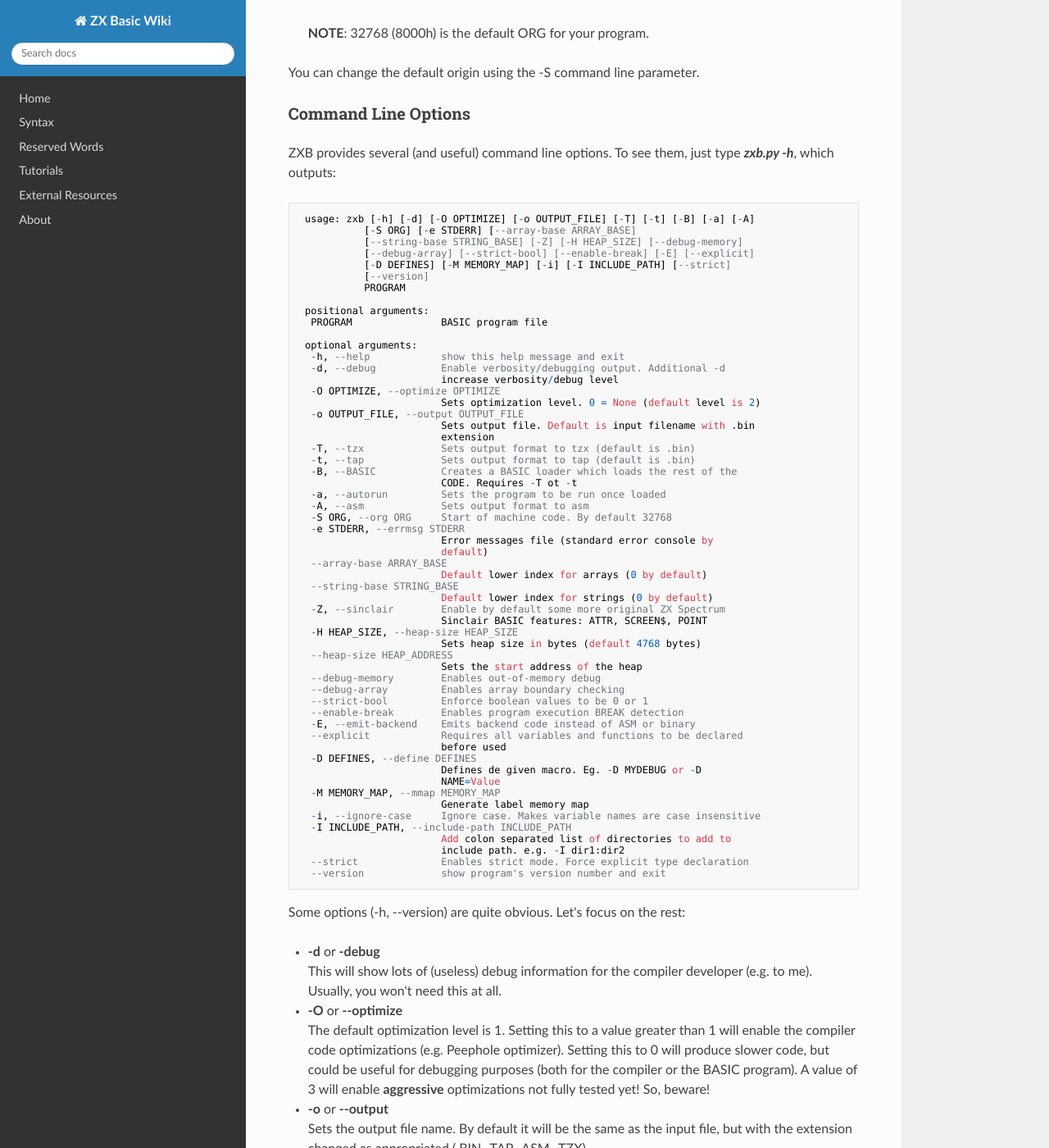
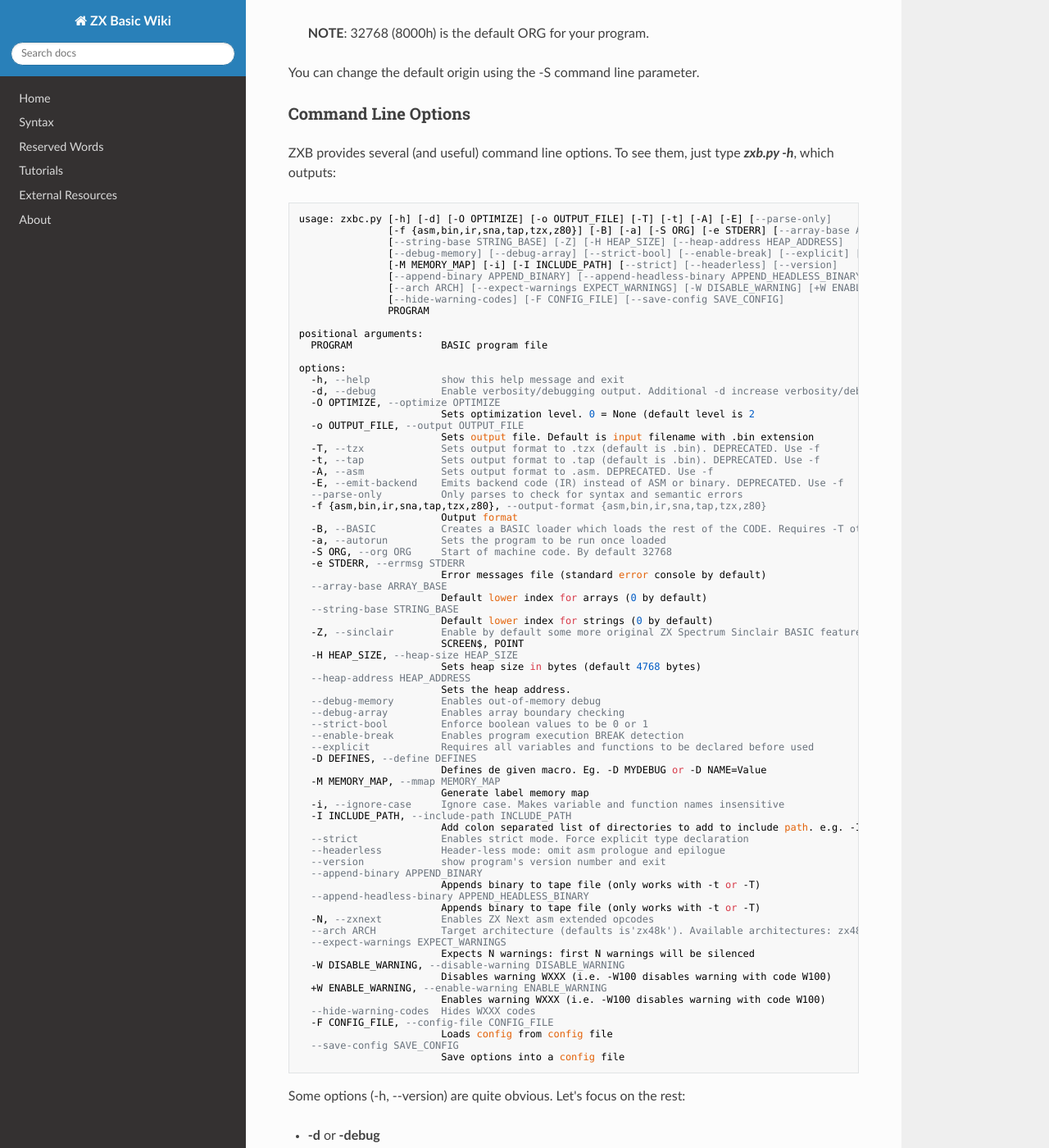
Before and after one commit to boriel-basic/docs, an MkDocs documentation site: the page built from doc/zxb.md, in a window 1280 px wide and 1400 px high, scrolled down 1228 px. Shown: the whole window at 82% size. Built offline with MkDocs 1.6.1, drawn with Linux system fonts in a browser that asks for light colours; nearby versions of some CDN libraries.

Commit message:
refact: update commandline options in zxb

````diff
--- a/doc/zxb.md
+++ b/doc/zxb.md
@@ -53,64 +53,80 @@ You can change the default origin using the -S command line parameter.
 ZXB provides several (and useful) command line options. To see them, just type **_zxb.py -h_**, which outputs:
 
 ```
- usage: zxb [-h] [-d] [-O OPTIMIZE] [-o OUTPUT_FILE] [-T] [-t] [-B] [-a] [-A]
-           [-S ORG] [-e STDERR] [--array-base ARRAY_BASE]
-           [--string-base STRING_BASE] [-Z] [-H HEAP_SIZE] [--debug-memory]
-           [--debug-array] [--strict-bool] [--enable-break] [-E] [--explicit]
-           [-D DEFINES] [-M MEMORY_MAP] [-i] [-I INCLUDE_PATH] [--strict]
-           [--version]
-           PROGRAM
+usage: zxbc.py [-h] [-d] [-O OPTIMIZE] [-o OUTPUT_FILE] [-T] [-t] [-A] [-E] [--parse-only]
+               [-f {asm,bin,ir,sna,tap,tzx,z80}] [-B] [-a] [-S ORG] [-e STDERR] [--array-base ARRAY_BASE]
+               [--string-base STRING_BASE] [-Z] [-H HEAP_SIZE] [--heap-address HEAP_ADDRESS]
+               [--debug-memory] [--debug-array] [--strict-bool] [--enable-break] [--explicit] [-D DEFINES]
+               [-M MEMORY_MAP] [-i] [-I INCLUDE_PATH] [--strict] [--headerless] [--version]
+               [--append-binary APPEND_BINARY] [--append-headless-binary APPEND_HEADLESS_BINARY] [-N]
+               [--arch ARCH] [--expect-warnings EXPECT_WARNINGS] [-W DISABLE_WARNING] [+W ENABLE_WARNING]
+               [--hide-warning-codes] [-F CONFIG_FILE] [--save-config SAVE_CONFIG]
+               PROGRAM
 
- positional arguments:
+positional arguments:
   PROGRAM               BASIC program file
 
- optional arguments:
+options:
   -h, --help            show this help message and exit
-  -d, --debug           Enable verbosity/debugging output. Additional -d
-                        increase verbosity/debug level
+  -d, --debug           Enable verbosity/debugging output. Additional -d increase verbosity/debug level
   -O OPTIMIZE, --optimize OPTIMIZE
-                        Sets optimization level. 0 = None (default level is 2)
+                        Sets optimization level. 0 = None (default level is 2
   -o OUTPUT_FILE, --output OUTPUT_FILE
-                        Sets output file. Default is input filename with .bin
-                        extension
-  -T, --tzx             Sets output format to tzx (default is .bin)
-  -t, --tap             Sets output format to tap (default is .bin)
-  -B, --BASIC           Creates a BASIC loader which loads the rest of the
-                        CODE. Requires -T ot -t
+                        Sets output file. Default is input filename with .bin extension
+  -T, --tzx             Sets output format to .tzx (default is .bin). DEPRECATED. Use -f
+  -t, --tap             Sets output format to .tap (default is .bin). DEPRECATED. Use -f
+  -A, --asm             Sets output format to .asm. DEPRECATED. Use -f
+  -E, --emit-backend    Emits backend code (IR) instead of ASM or binary. DEPRECATED. Use -f
+  --parse-only          Only parses to check for syntax and semantic errors
+  -f {asm,bin,ir,sna,tap,tzx,z80}, --output-format {asm,bin,ir,sna,tap,tzx,z80}
+                        Output format
+  -B, --BASIC           Creates a BASIC loader which loads the rest of the CODE. Requires -T ot -t
   -a, --autorun         Sets the program to be run once loaded
-  -A, --asm             Sets output format to asm
   -S ORG, --org ORG     Start of machine code. By default 32768
   -e STDERR, --errmsg STDERR
-                        Error messages file (standard error console by
-                        default)
+                        Error messages file (standard error console by default)
   --array-base ARRAY_BASE
                         Default lower index for arrays (0 by default)
   --string-base STRING_BASE
                         Default lower index for strings (0 by default)
-  -Z, --sinclair        Enable by default some more original ZX Spectrum
-                        Sinclair BASIC features: ATTR, SCREEN$, POINT
+  -Z, --sinclair        Enable by default some more original ZX Spectrum Sinclair BASIC features: ATTR,
+                        SCREEN$, POINT
   -H HEAP_SIZE, --heap-size HEAP_SIZE
                         Sets heap size in bytes (default 4768 bytes)
-  --heap-size HEAP_ADDRESS
-                        Sets the start address of the heap
+  --heap-address HEAP_ADDRESS
+                        Sets the heap address.
   --debug-memory        Enables out-of-memory debug
   --debug-array         Enables array boundary checking
   --strict-bool         Enforce boolean values to be 0 or 1
   --enable-break        Enables program execution BREAK detection
-  -E, --emit-backend    Emits backend code instead of ASM or binary
-  --explicit            Requires all variables and functions to be declared
-                        before used
+  --explicit            Requires all variables and functions to be declared before used
   -D DEFINES, --define DEFINES
-                        Defines de given macro. Eg. -D MYDEBUG or -D
-                        NAME=Value
+                        Defines de given macro. Eg. -D MYDEBUG or -D NAME=Value
   -M MEMORY_MAP, --mmap MEMORY_MAP
                         Generate label memory map
-  -i, --ignore-case     Ignore case. Makes variable names are case insensitive
+  -i, --ignore-case     Ignore case. Makes variable and function names insensitive
   -I INCLUDE_PATH, --include-path INCLUDE_PATH
-                        Add colon separated list of directories to add to
-                        include path. e.g. -I dir1:dir2
+                        Add colon separated list of directories to add to include path. e.g. -I dir1:dir2
   --strict              Enables strict mode. Force explicit type declaration
+  --headerless          Header-less mode: omit asm prologue and epilogue
   --version             show program's version number and exit
+  --append-binary APPEND_BINARY
+                        Appends binary to tape file (only works with -t or -T)
+  --append-headless-binary APPEND_HEADLESS_BINARY
+                        Appends binary to tape file (only works with -t or -T)
+  -N, --zxnext          Enables ZX Next asm extended opcodes
+  --arch ARCH           Target architecture (defaults is'zx48k'). Available architectures: zx48k,zxnext
+  --expect-warnings EXPECT_WARNINGS
+                        Expects N warnings: first N warnings will be silenced
+  -W DISABLE_WARNING, --disable-warning DISABLE_WARNING
+                        Disables warning WXXX (i.e. -W100 disables warning with code W100)
+  +W ENABLE_WARNING, --enable-warning ENABLE_WARNING
+                        Enables warning WXXX (i.e. -W100 disables warning with code W100)
+  --hide-warning-codes  Hides WXXX codes
+  -F CONFIG_FILE, --config-file CONFIG_FILE
+                        Loads config from config file
+  --save-config SAVE_CONFIG
+                        Save options into a config file
 ```
 
 Some options (-h, --version) are quite obvious. Let's focus on the rest:
````
